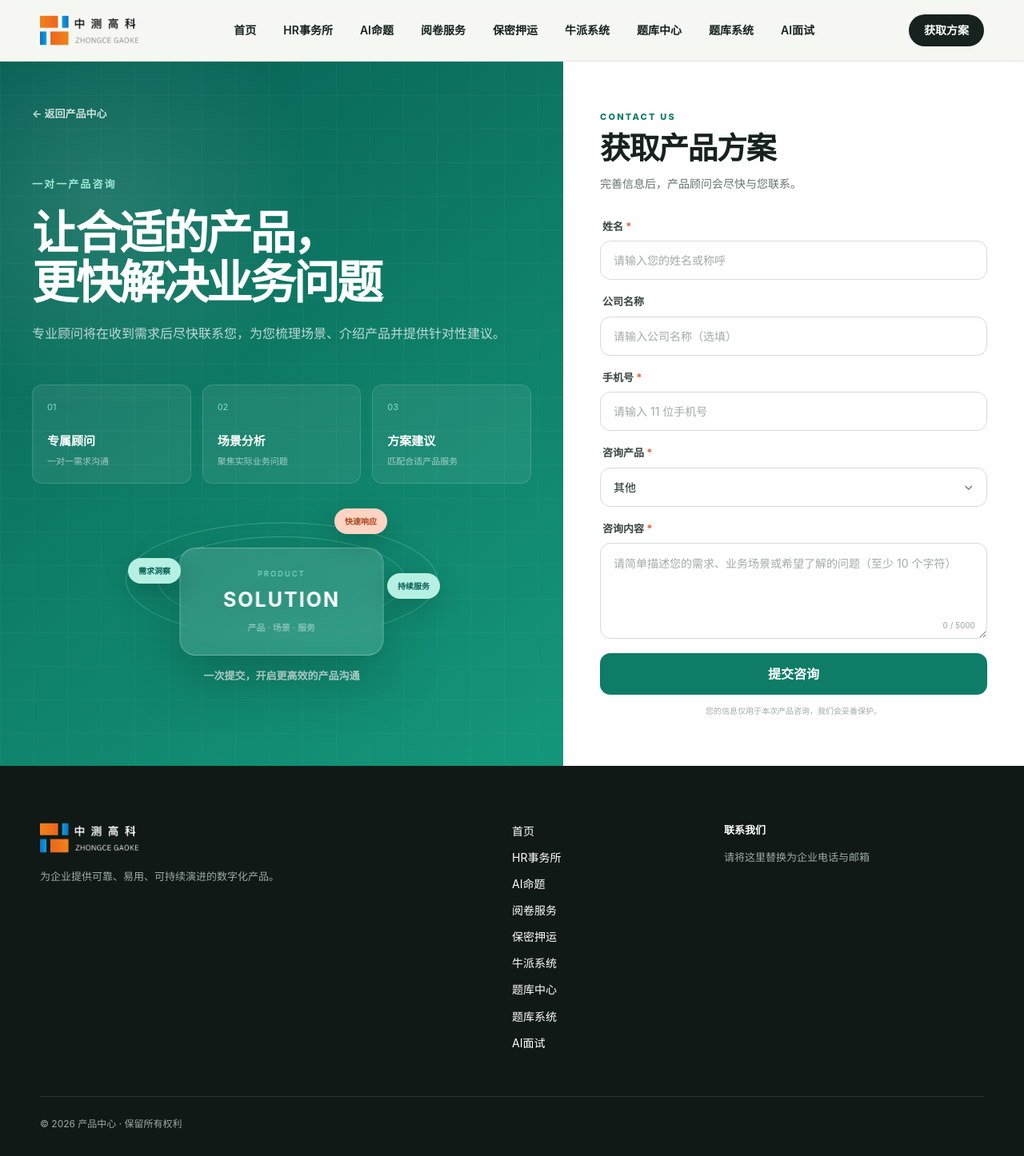
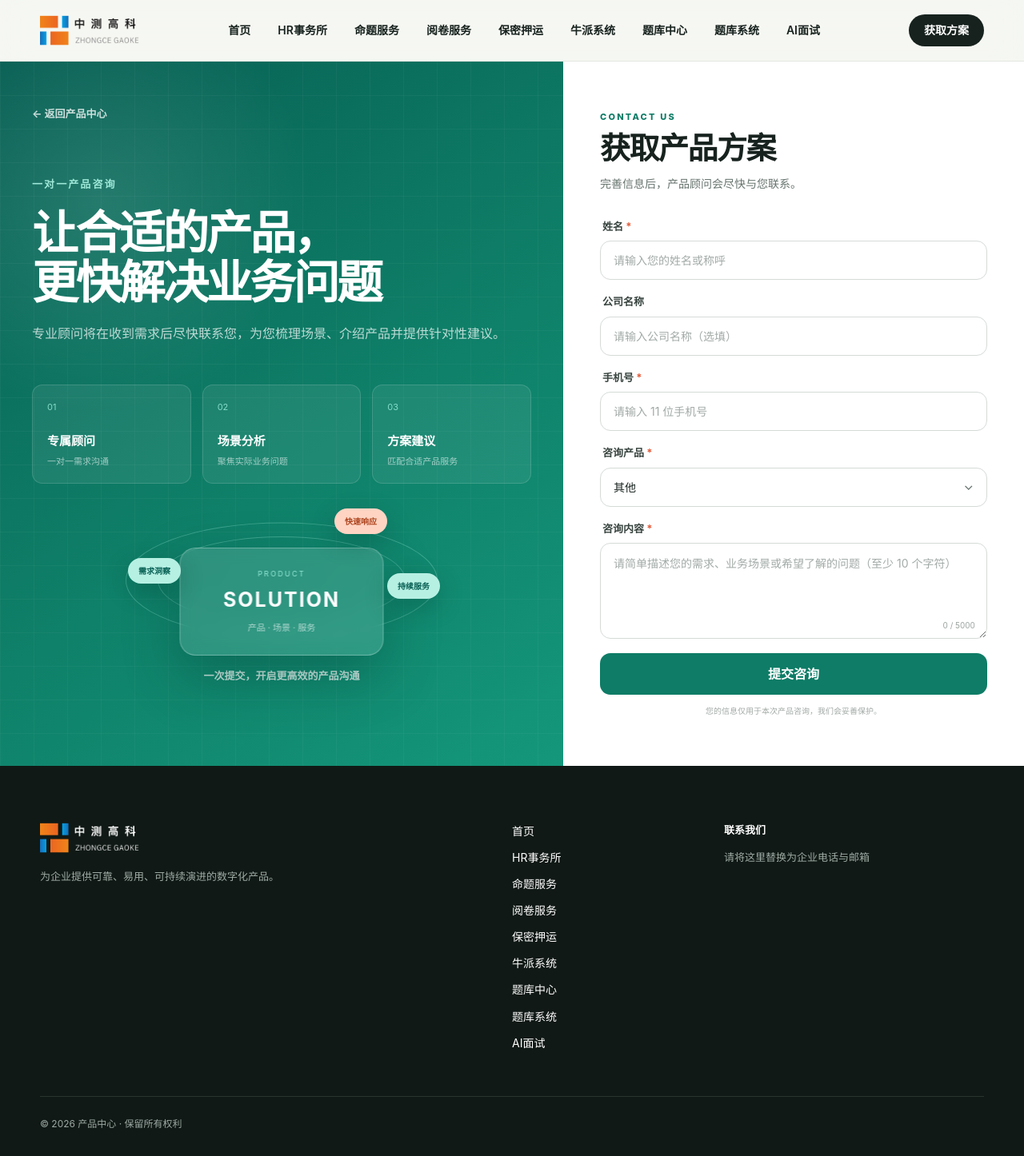
Before and after one commit to 763606865/zcyp-landing-hub, a Nuxt app: page /contact in a window 1280 px wide. Shown: the whole page at 80% size. Built offline with nearby package versions, Linux system fonts and the light colour scheme.

Commit message:
fix:ai命题修改标题为命题服务

```diff
--- a/app/components/SiteFooter.vue
+++ b/app/components/SiteFooter.vue
@@ -8,7 +8,7 @@
       <div class="footer-links">
         <NuxtLink to="/">首页</NuxtLink>
         <NuxtLink to="/hr">HR事务所</NuxtLink>
-        <NuxtLink to="/aiproposition">AI命题</NuxtLink>
+        <NuxtLink to="/aiproposition">命题服务</NuxtLink>
         <NuxtLink to="/marking">阅卷服务</NuxtLink>
         <NuxtLink to="/escort">保密押运</NuxtLink>
         <NuxtLink to="/niupai">牛派系统</NuxtLink>
--- a/app/components/SiteHeader.vue
+++ b/app/components/SiteHeader.vue
@@ -31,7 +31,7 @@ const contactRoute = computed(() => {
       <nav aria-label="主导航">
         <NuxtLink to="/">首页</NuxtLink>
         <NuxtLink to="/hr">HR事务所</NuxtLink>
-        <NuxtLink to="/aiproposition">AI命题</NuxtLink>
+        <NuxtLink to="/aiproposition">命题服务</NuxtLink>
         <NuxtLink to="/marking">阅卷服务</NuxtLink>
         <NuxtLink to="/escort">保密押运</NuxtLink>
         <NuxtLink to="/niupai">牛派系统</NuxtLink>
--- a/app/pages/contact.vue
+++ b/app/pages/contact.vue
@@ -8,7 +8,7 @@ const source = useCampaignSource()
 const contactApiUrl = `${config.public.apiBaseUrl.replace(/\/+$/, '')}/cms/contact-inquiries`
 const products = [
   { value: 1 as ProductValue, label: 'HR事务所' },
-  { value: 2 as ProductValue, label: 'AI命题' },
+  { value: 2 as ProductValue, label: '命题服务' },
   { value: 3 as ProductValue, label: '阅卷服务' },
   { value: 4 as ProductValue, label: '保密押运' },
   { value: 5 as ProductValue, label: '牛派系统' },
```
